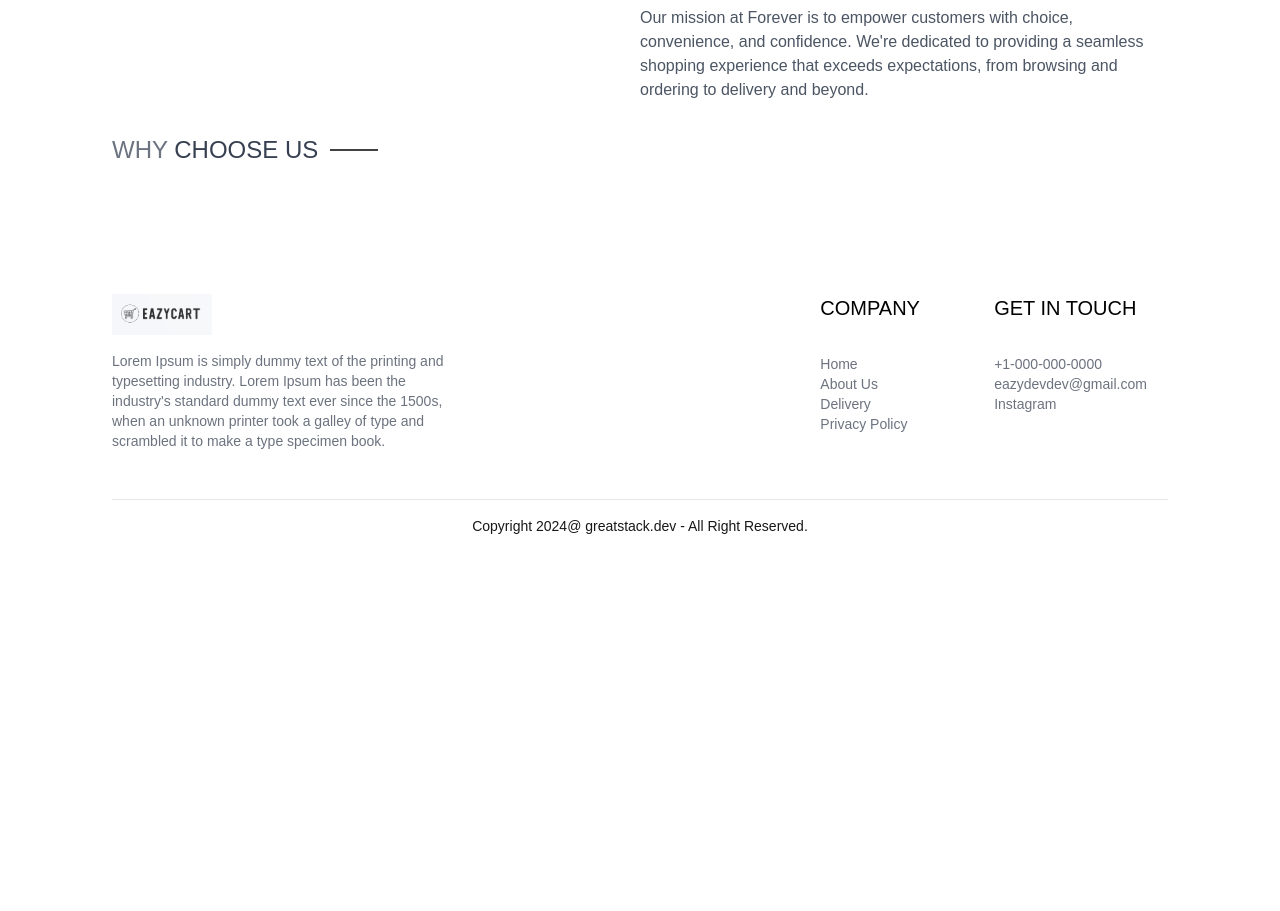
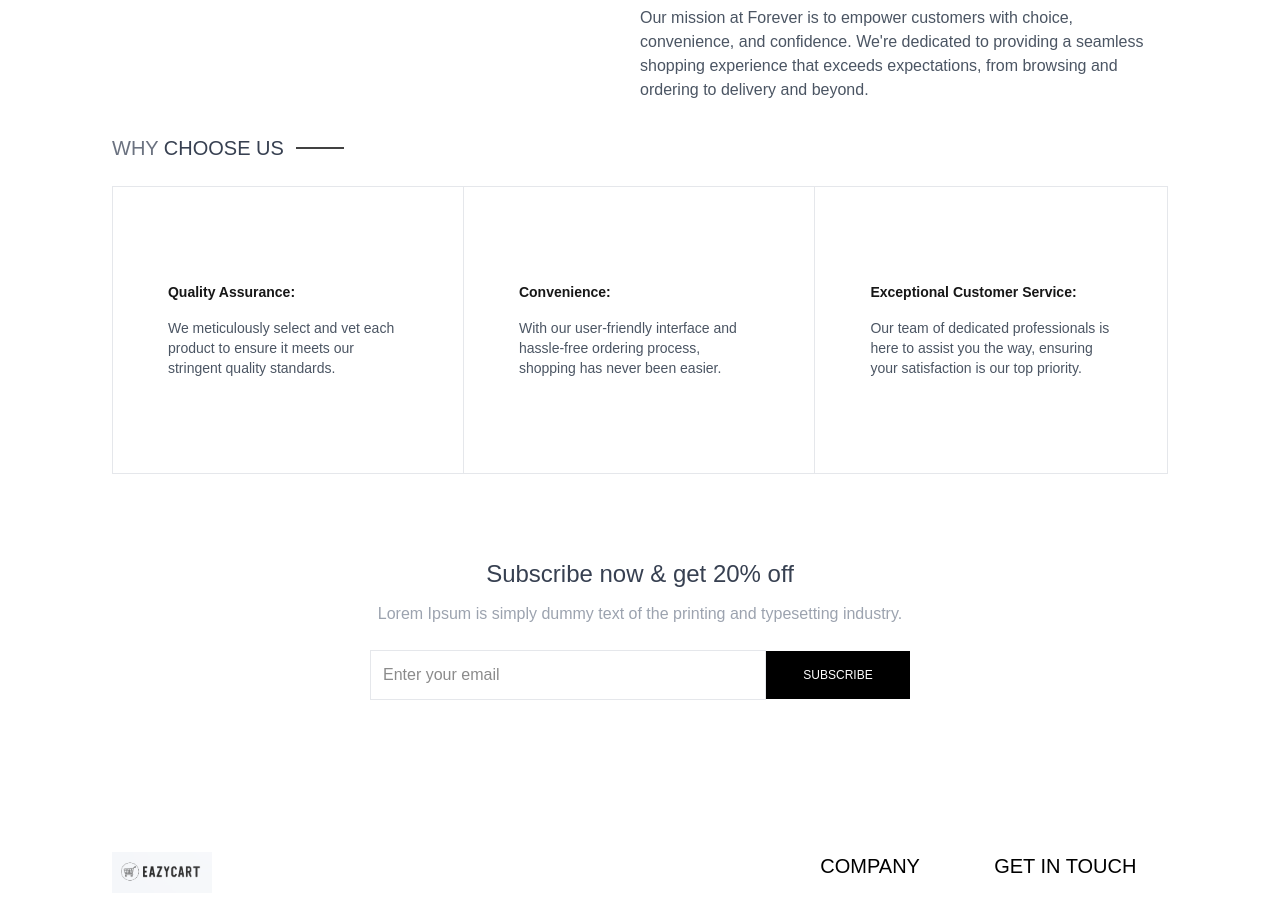
Before and after one commit to Abahezekiel/eazi-cart, a Next.js app: page / in a window 1280 px wide. Shown: the part 520-1431 px from the top of the page. Before the commit the page ends 1072 px from the top, so only its background shows below. Built offline with nearby package versions, Linux system fonts and the light colour scheme.

Commit message:
still on about page

```diff
--- a/src/app/page.tsx
+++ b/src/app/page.tsx
@@ -862,11 +862,61 @@ export default function TopBar() {
       </div>
 
       <div className="flex gap-3 items-center  ">
-        <p className="text-2xl text-[#6B7280] mt-8">
+        <p className="text-xl text-[#6B7280]  mt-8">
           WHY <span className="text-[#374051] font-medium">CHOOSE US</span>
         </p>
         <p className="w-12 h-[2px] bg-[#414141] mt-8"></p>
       </div>
+
+      <div className=" h-72 w-full flex border border-[#E5E7EB] mt-6">
+        <div className="flex  items-center justify-center w-[33.3%] border-r border-[#E5E7EB]">
+          <div className=" w-60  flex flex-col  text-sm">
+            <b>Quality Assurance:</b>
+            <p className="mt-4 text-[#4B5563]">
+              We meticulously select and vet each product to ensure it meets our
+              stringent quality standards.
+            </p>
+          </div>
+        </div>
+        <div className="flex  items-center justify-center w-[33.3%] border-r border-[#E5E7EB]">
+          <div className=" w-60  flex flex-col  text-sm">
+            <b>Convenience:</b>
+            <p className="mt-4 text-[#4B5563]">
+              With our user-friendly interface and hassle-free ordering process,
+              shopping has never been easier.
+            </p>
+          </div>
+        </div>
+
+        <div className="flex  items-center justify-center w-[33.3%] ">
+          <div className=" w-60  flex flex-col  text-sm">
+            <b>Exceptional Customer Service:</b>
+            <p className="mt-4 text-[#4B5563]">
+              Our team of dedicated professionals is here to assist you the way,
+              ensuring your satisfaction is our top priority.
+            </p>
+          </div>
+        </div>
+      </div>
+
+      <div className="text-md mt-3 flex items-center flex-col">
+        <p className="mb- text-[#374051] font-medium mt-18 text-2xl">
+          Subscribe now & get 20% off
+        </p>
+        <span className="text-[#9CA3AF] mt-3">
+          Lorem Ipsum is simply dummy text of the printing and typesetting
+          industry.
+        </span>
+        <div className="flex w-3/4 items-center justify-center mt-6 mb-6">
+          <input
+            placeholder="Enter your email"
+            className="border border-[#E5E7EB] p-3 w-2/4 outline-none"
+          />
+          <button className="bg-black text-white text-xs p-4 w-36">
+            SUBSCRIBE
+          </button>
+        </div>
+      </div>
     </>
   );
 }
```
